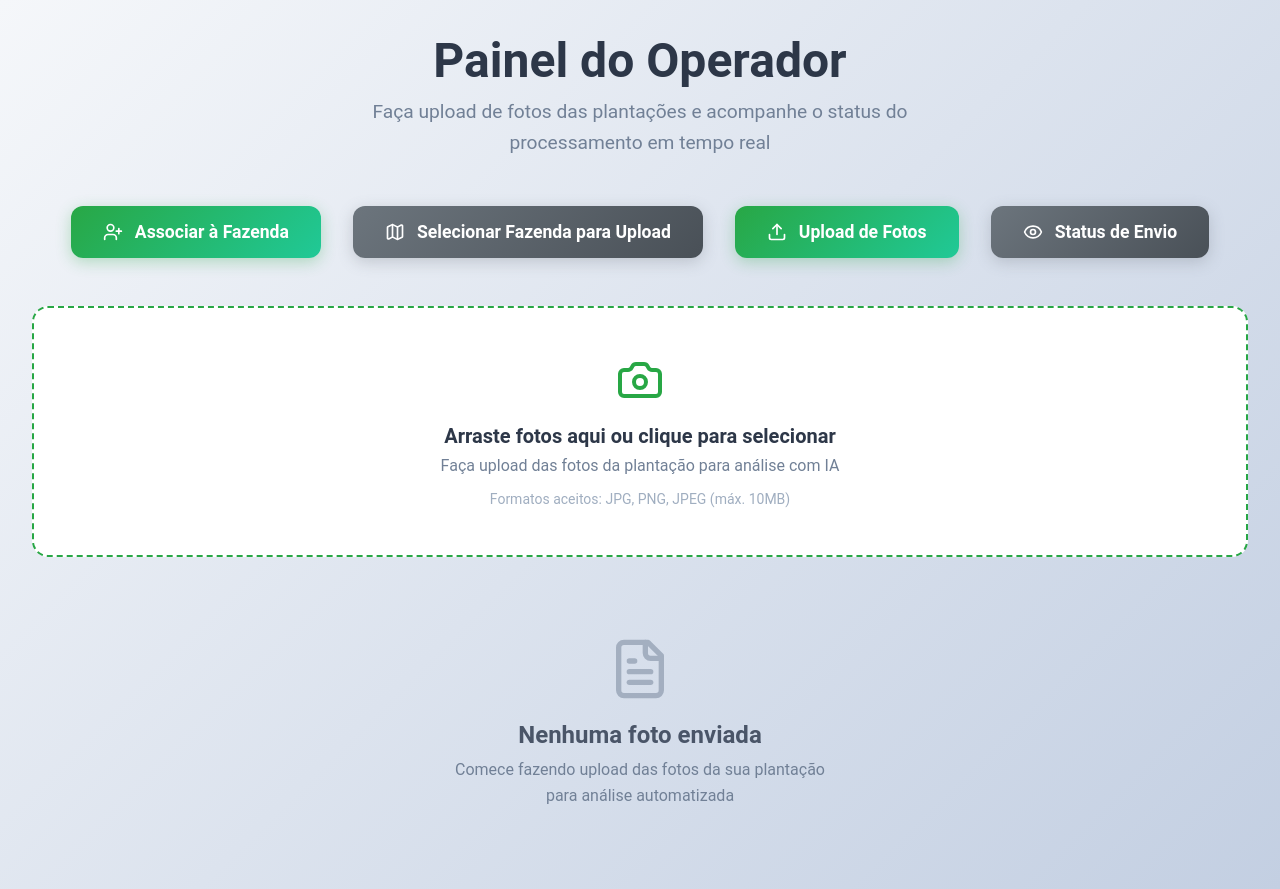
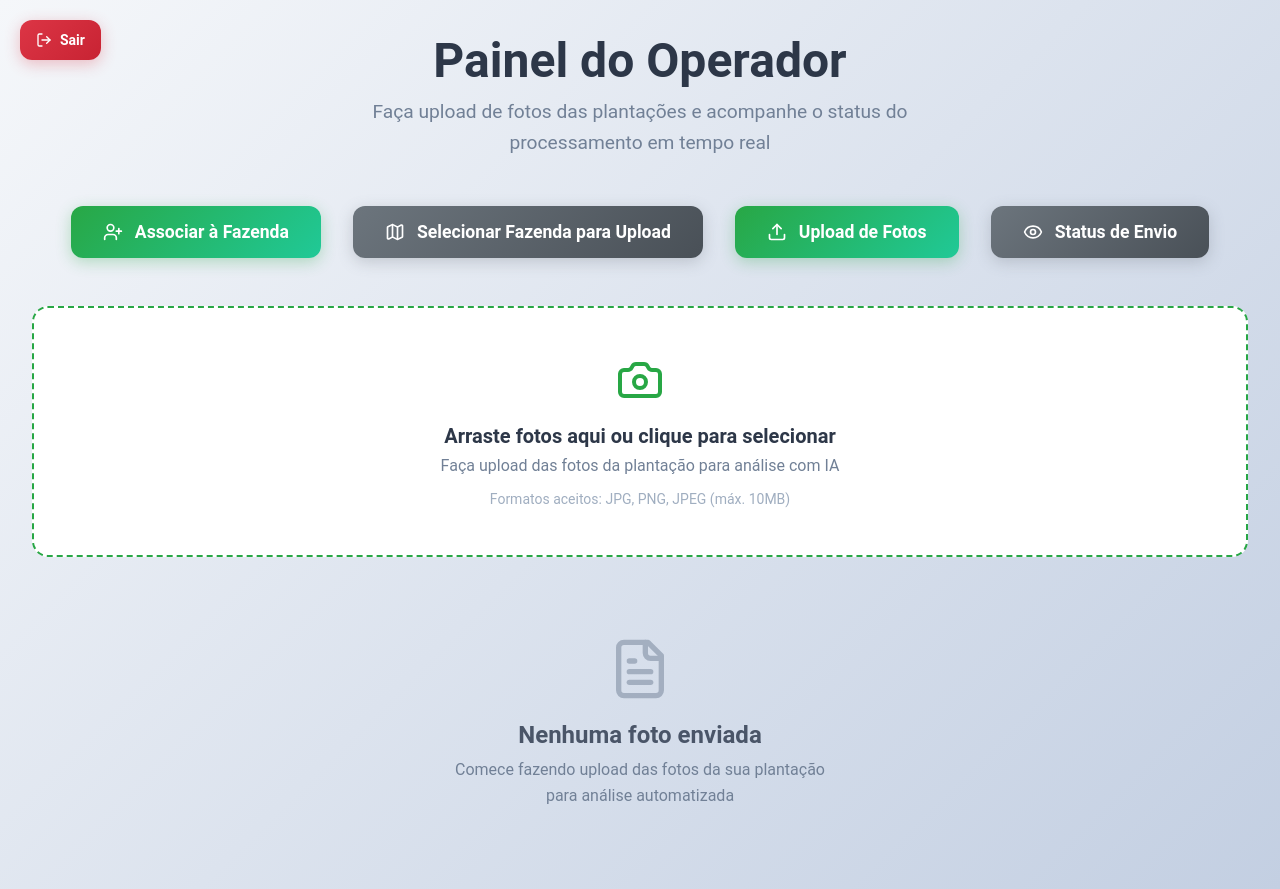
Before and after one commit to DelgadoLSD/Projeto-Final-, a React (Vite) app in the folder frontend/: page /area-operador in a window 1280 px wide. Built offline with nearby package versions, Linux system fonts and the light colour scheme.

Commit message:
Adição dos botões de sair e correção de cores.

```diff
--- a/frontend/src/pages/Mosaiqueiro/index.tsx
+++ b/frontend/src/pages/Mosaiqueiro/index.tsx
@@ -9,7 +9,8 @@ import {
   AlertTriangle,
   CheckCircle,
   XCircle,
-  Search
+  Search,
+  LogOut
 } from 'lucide-react'
 import {
   MosaqueiroContainer,
@@ -26,7 +27,8 @@ import {
   Button,
   EmptyState,
   LoadingSpinner,
-  SearchResults
+  SearchResults,
+  LogoutButton
 } from './styled'
 
 interface Farm {
@@ -125,6 +127,15 @@ export function Mosaiqueiro() {
       producerCpf: '456.789.123-00'
     }
   ]
+
+  const handleLogout = () => {
+    // lógica de logout (limpar tokens, etc.)
+    // localStorage.removeItem('authToken')
+    // sessionStorage.clear()
+
+    // Redirecionar para a tela de login
+    navigate('/login')
+  }
 
   const handleAssociateFarm = () => {
     setIsAssociateModalOpen(true)
@@ -259,6 +270,10 @@ export function Mosaiqueiro() {
   return (
     <>
       <MosaqueiroContainer>
+        <LogoutButton onClick={handleLogout}>
+          <LogOut />
+          Sair
+        </LogoutButton>
         <ContentContainer>
           <PageHeader>
             <h1>Painel do Mosaiqueiro</h1>
--- a/frontend/src/pages/Mosaiqueiro/styled.ts
+++ b/frontend/src/pages/Mosaiqueiro/styled.ts
@@ -65,14 +65,14 @@ export const PageHeader = styled.div`
 
   h1 {
     font-size: clamp(2rem, 5vw, 3rem);
-    color: #1a202c;
+    color: #2d3748;
     margin-bottom: 0.5rem;
     font-weight: 700;
   }
 
   p {
     font-size: clamp(1rem, 2.5vw, 1.2rem);
-    color: #4a5568;
+    color: #718096;
     max-width: 600px;
     margin: 0 auto;
     line-height: 1.6;
@@ -196,12 +196,12 @@ export const FarmCard = styled.div`
   &:hover {
     transform: translateY(-5px);
     box-shadow: 0 8px 30px rgba(0, 0, 0, 0.15);
-    border-color: #3182ce;
+    border-color: #28a745;
   }
 
   h3 {
     font-size: clamp(1.1rem, 2.2vw, 1.3rem);
-    color: #1a202c;
+    color: #2d3748;
     margin-bottom: 0.5rem;
     font-weight: 600;
   }
@@ -218,12 +218,12 @@ export const FarmCard = styled.div`
     align-items: center;
     gap: 0.5rem;
     font-size: clamp(0.9rem, 1.8vw, 1rem);
-    color: #4a5568;
+    color: #718096;
 
     svg {
       width: 16px;
       height: 16px;
-      color: #3182ce;
+      color: #28a745;
     }
   }
 
@@ -243,8 +243,8 @@ export const FarmCard = styled.div`
     }
 
     &.healthy {
-      background-color: #c6f6d5;
-      color: #22543d;
+      background-color: #d4edda;
+      color: #155724;
 
       svg {
         color: #38a169;
@@ -252,8 +252,8 @@ export const FarmCard = styled.div`
     }
 
     &.warning {
-      background-color: #fef5e7;
-      color: #c05621;
+      background-color: #fff3cd;
+      color: #856404;
 
       svg {
         color: #ed8936;
@@ -261,8 +261,8 @@ export const FarmCard = styled.div`
     }
 
     &.critical {
-      background-color: #fed7d7;
-      color: #c53030;
+      background-color: #f8d7da;
+      color: #721c24;
 
       svg {
         color: #e53e3e;
@@ -306,7 +306,7 @@ export const ModalContent = styled.div`
 
   h2 {
     font-size: clamp(1.5rem, 3vw, 1.8rem);
-    color: #1a202c;
+    color: #2d3748;
     margin-bottom: 1rem;
     text-align: center;
   }
@@ -328,7 +328,7 @@ export const FormGroup = styled.div`
   label {
     display: block;
     font-weight: 600;
-    color: #1a202c;
+    color: #2d3748;
     margin-bottom: 0.5rem;
     font-size: clamp(0.9rem, 2vw, 1rem);
   }
@@ -344,8 +344,8 @@ export const FormGroup = styled.div`
 
     &:focus {
       outline: none;
-      border-color: #3182ce;
-      box-shadow: 0 0 0 3px rgba(49, 130, 206, 0.1);
+      border-color: #28a745;
+      box-shadow: 0 0 0 3px rgba(40, 167, 69, 0.1);
     }
   }
 
@@ -405,7 +405,7 @@ export const Button = styled.button<{ variant?: 'primary' | 'secondary' }>`
 export const EmptyState = styled.div`
   text-align: center;
   padding: 3rem 1rem;
-  color: #4a5568;
+  color: #718096;
 
   svg {
     width: 64px;
@@ -417,7 +417,7 @@ export const EmptyState = styled.div`
   h3 {
     font-size: clamp(1.2rem, 2.5vw, 1.5rem);
     margin-bottom: 0.5rem;
-    color: #2d3748;
+    color: #4a5568;
   }
 
   p {
@@ -438,7 +438,7 @@ export const LoadingSpinner = styled.div`
     width: 40px;
     height: 40px;
     border: 4px solid #f3f3f3;
-    border-top: 4px solid #3182ce;
+    border-top: 4px solid #28a745;
     border-radius: 50%;
     animation: spin 1s linear infinite;
   }
@@ -459,3 +459,61 @@ export const SearchResults = styled.div`
     font-weight: 600;
   }
 `
+
+export const LogoutButton = styled.button`
+  position: absolute;
+  top: 20px;
+  left: 20px;
+  background: linear-gradient(135deg, #dc3545 0%, #c82333 100%);
+  color: white;
+  border: none;
+  border-radius: 12px;
+  padding: 12px 16px;
+  cursor: pointer;
+  display: flex;
+  align-items: center;
+  gap: 8px;
+  font-size: 14px;
+  font-weight: 600;
+  box-shadow: 0 4px 15px rgba(220, 53, 69, 0.3);
+  transition: all 0.3s ease;
+  z-index: 1000;
+
+  &:hover {
+    background: linear-gradient(135deg, #c82333 0%, #a71e2a 100%);
+    transform: translateY(-2px);
+    box-shadow: 0 8px 25px rgba(220, 53, 69, 0.4);
+  }
+
+  &:active {
+    transform: translateY(0);
+  }
+
+  svg {
+    width: 16px;
+    height: 16px;
+  }
+
+  ${media.md} {
+    padding: 10px 14px;
+    font-size: 13px;
+
+    svg {
+      width: 14px;
+      height: 14px;
+    }
+  }
+
+  ${media.sm} {
+    top: 15px;
+    left: 15px;
+    padding: 8px 12px;
+    font-size: 12px;
+    border-radius: 8px;
+
+    svg {
+      width: 12px;
+      height: 12px;
+    }
+  }
+`
--- a/frontend/src/pages/Operador/index.tsx
+++ b/frontend/src/pages/Operador/index.tsx
@@ -1,4 +1,5 @@
 import React, { useState, useRef, useEffect } from 'react';
+import { useNavigate } from 'react-router-dom'
 import type { CSSProperties } from 'react';
 import {
   Upload,
@@ -18,7 +19,8 @@ import {
   TrendingUp,
   Leaf,
   Search,
-  Globe
+  Globe,
+  LogOut
 } from 'lucide-react';
 import { styles, getStatusColor, hoverEffects } from './styled';
 
@@ -53,6 +55,7 @@ interface Farm {
 }
 
 export default function Operator() {
+  const navigate = useNavigate()
   const [photos, setPhotos] = useState<PhotoUpload[]>([]);
   const [isDragOver, setIsDragOver] = useState(false);
   const [showHistory, setShowHistory] = useState(false);
@@ -117,6 +120,7 @@ export default function Operator() {
     setAssociatedFarms(mockFarms.slice(0, 1));
   }, []);
 
+
   const handleAssociateFarm = () => {
     setIsAssociateModalOpen(true);
   };
@@ -157,6 +161,15 @@ export default function Operator() {
       }
     }
     return { lat: undefined, long: undefined };
+  };
+
+  const handleLogout = () => {
+    // lógica de logout (limpar tokens, etc.)
+    // localStorage.removeItem('authToken')
+    // sessionStorage.clear()
+
+    // Redirecionar para a tela de login
+    navigate('/login')
   };
 
   // Função agora processa um array de arquivos
@@ -746,6 +759,20 @@ export default function Operator() {
 
   return (
     <div style={styles.container}>
+      {/* Botão de Logout posicionado de forma absoluta */}
+      <button
+        onClick={handleLogout}
+        style={styles.logoutButton}
+        onMouseEnter={(e) => {
+          Object.assign(e.currentTarget.style, hoverEffects.logoutButtonHover)
+        }}
+        onMouseLeave={(e) => {
+          Object.assign(e.currentTarget.style, hoverEffects.logoutButtonLeave)
+        }}
+      >
+        <LogOut style={{ width: '16px', height: '16px' }} />
+        Sair
+      </button>
       <div style={styles.contentWrapper}>
         <div style={styles.header}>
           <h1 style={styles.title}>
--- a/frontend/src/pages/Operador/styled.ts
+++ b/frontend/src/pages/Operador/styled.ts
@@ -29,6 +29,27 @@ export const styles = {
     margin: '0 auto',
     padding: '2rem',
     flex: 1
+  } as CSSProperties,
+
+  // Botão de logout
+  logoutButton: {
+    position: 'absolute',
+    top: '20px',
+    left: '20px',
+    background: 'linear-gradient(135deg, #dc3545 0%, #c82333 100%)',
+    color: 'white',
+    border: 'none',
+    borderRadius: '12px',
+    padding: '12px 16px',
+    cursor: 'pointer',
+    display: 'flex',
+    alignItems: 'center',
+    gap: '8px',
+    fontSize: '14px',
+    fontWeight: '600',
+    boxShadow: '0 4px 15px rgba(220, 53, 69, 0.3)',
+    transition: 'all 0.3s ease',
+    zIndex: 1000
   } as CSSProperties,
 
   // Cabeçalho
@@ -642,5 +663,15 @@ export const hoverEffects = {
   },
   deleteButtonLeave: {
     backgroundColor: '#fed7d7'
+  },
+  logoutButtonHover: {
+    background: 'linear-gradient(135deg, #c82333 0%, #a71e2a 100%)',
+    transform: 'translateY(-2px)',
+    boxShadow: '0 8px 25px rgba(220, 53, 69, 0.4)'
+  },
+  logoutButtonLeave: {
+    background: 'linear-gradient(135deg, #dc3545 0%, #c82333 100%)',
+    transform: 'translateY(0)',
+    boxShadow: '0 4px 15px rgba(220, 53, 69, 0.3)'
   }
 }
--- a/frontend/src/pages/Produtor/index.tsx
+++ b/frontend/src/pages/Produtor/index.tsx
@@ -6,6 +6,7 @@ import {
   TrendingUp,
   Leaf,
   Map,
+  LogOut
 } from 'lucide-react'
 import {
   ProducerContainer,
@@ -21,7 +22,8 @@ import {
   ModalActions,
   Button,
   EmptyState,
-  LoadingSpinner
+  LoadingSpinner,
+  LogoutButton
 } from './styled'
 import { MapSelector } from '../../components/Map/MapSelector'
 
@@ -50,6 +52,14 @@ export function Producer() {
     area: '',
   })
 
+  const handleLogout = () => {
+    // lógica de logout (limpar tokens, etc.)
+    // localStorage.removeItem('authToken')
+    // sessionStorage.clear()
+
+    // Redirecionar para a tela de login
+    navigate('/login')
+  }
 
   const handleAddFarm = () => {
     setIsAddModalOpen(true)
@@ -141,6 +151,10 @@ export function Producer() {
   return (
     <>
       <ProducerContainer>
+        <LogoutButton onClick={handleLogout}>
+          <LogOut />
+          Sair
+        </LogoutButton>
         <ContentContainer>
           <PageHeader>
             <h1>Painel do Produtor</h1>
--- a/frontend/src/pages/Produtor/styled.ts
+++ b/frontend/src/pages/Produtor/styled.ts
@@ -238,16 +238,28 @@ export const FarmCard = styled.div`
     &.healthy {
       background-color: #d4edda;
       color: #155724;
+
+      svg {
+        color: #38a169;
+      }
     }
 
     &.warning {
       background-color: #fff3cd;
       color: #856404;
+
+      svg {
+        color: #ed8936;
+      }
     }
 
     &.critical {
       background-color: #f8d7da;
       color: #721c24;
+
+      svg {
+        color: #e53e3e;
+      }
     }
   }
 
@@ -429,3 +441,60 @@ export const LoadingSpinner = styled.div`
     100% { transform: rotate(360deg); }
   }
 `
+export const LogoutButton = styled.button`
+  position: absolute;
+  top: 20px;
+  left: 20px;
+  background: linear-gradient(135deg, #dc3545 0%, #c82333 100%);
+  color: white;
+  border: none;
+  border-radius: 12px;
+  padding: 12px 16px;
+  cursor: pointer;
+  display: flex;
+  align-items: center;
+  gap: 8px;
+  font-size: 14px;
+  font-weight: 600;
+  box-shadow: 0 4px 15px rgba(220, 53, 69, 0.3);
+  transition: all 0.3s ease;
+  z-index: 1000;
+
+  &:hover {
+    background: linear-gradient(135deg, #c82333 0%, #a71e2a 100%);
+    transform: translateY(-2px);
+    box-shadow: 0 8px 25px rgba(220, 53, 69, 0.4);
+  }
+
+  &:active {
+    transform: translateY(0);
+  }
+
+  svg {
+    width: 16px;
+    height: 16px;
+  }
+
+  ${media.md} {
+    padding: 10px 14px;
+    font-size: 13px;
+
+    svg {
+      width: 14px;
+      height: 14px;
+    }
+  }
+
+  ${media.sm} {
+    top: 15px;
+    left: 15px;
+    padding: 8px 12px;
+    font-size: 12px;
+    border-radius: 8px;
+
+    svg {
+      width: 12px;
+      height: 12px;
+    }
+  }
+`
```
